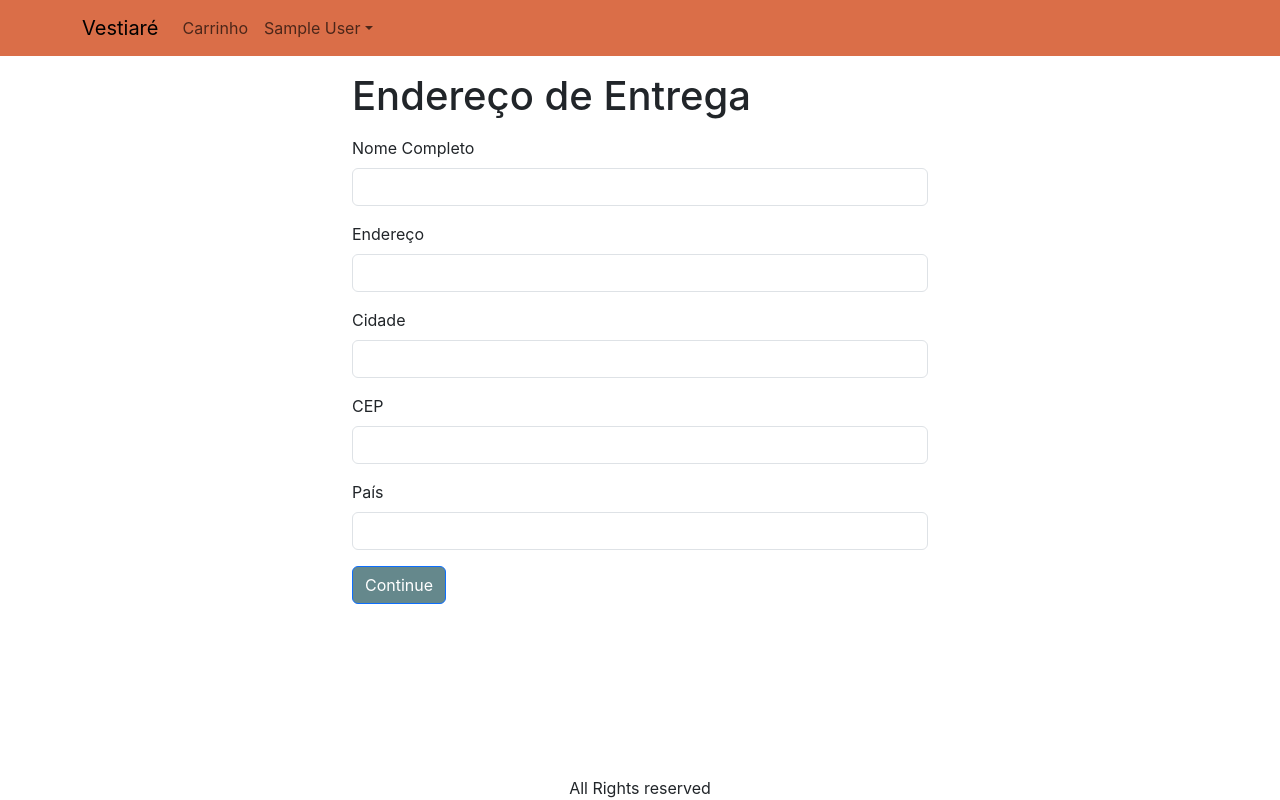
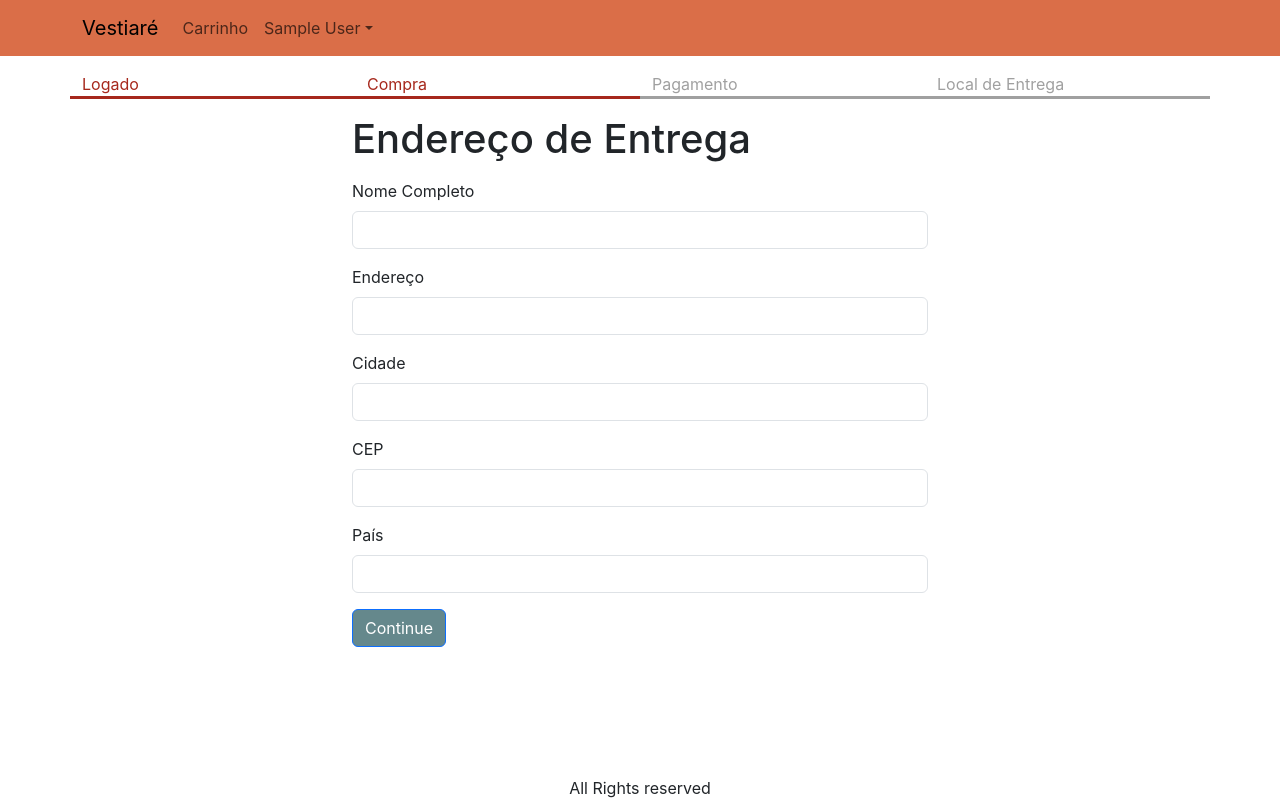
Before and after one commit to CarlosAruh/Vestiari_grupo3, a React (Create React App) app in the folder frontend/: page /shipping in a window 1280 px wide. Built offline with nearby package versions, Linux system fonts and the light colour scheme; sample sign-in values are in the browser's storage.

Commit message:
Barra de status

```diff
--- a/frontend/src/components/CheckoutSteps.js
+++ b/frontend/src/components/CheckoutSteps.js
@@ -1,5 +1,6 @@
 import React from 'react';
-import { Col, Row } from 'react-bootstrap';
+import Row from 'react-bootstrap/Row';
+import Col from 'react-bootstrap/Col';
 
 export default function CheckoutSteps(props) {
   return (
--- a/frontend/src/index.css
+++ b/frontend/src/index.css
@@ -49,3 +49,12 @@ main {
 .small-container {
   max-width: 600px;
 }
+
+.checkout-stepes > div {
+  border-bottom: 0.2rem solid #a0a0a0;
+  color: #a0a0a0;
+}
+.checkout-stepes > div.active {
+  border-bottom: 0.2rem solid #a6281c;
+  color: #a6281c;
+}
--- a/frontend/src/screens/ShippingAddressScreen.js
+++ b/frontend/src/screens/ShippingAddressScreen.js
@@ -3,6 +3,7 @@ import { Button, Form } from 'react-bootstrap';
 import { Helmet } from 'react-helmet-async';
 import { useNavigate } from 'react-router-dom';
 import { Store } from '../Store';
+import CheckoutSteps from '../components/CheckoutSteps';
 
 export default function ShippingAddressScreen() {
   const navigate = useNavigate();
@@ -53,6 +54,7 @@ export default function ShippingAddressScreen() {
       <Helmet>
         <title>Endereço de Entrega</title>
       </Helmet>
+      <CheckoutSteps step1 step2></CheckoutSteps>
       <div className="container small-container">
         <h1 className="my-3">Endereço de Entrega</h1>
         <Form onSubmit={submitHandler}>
```
